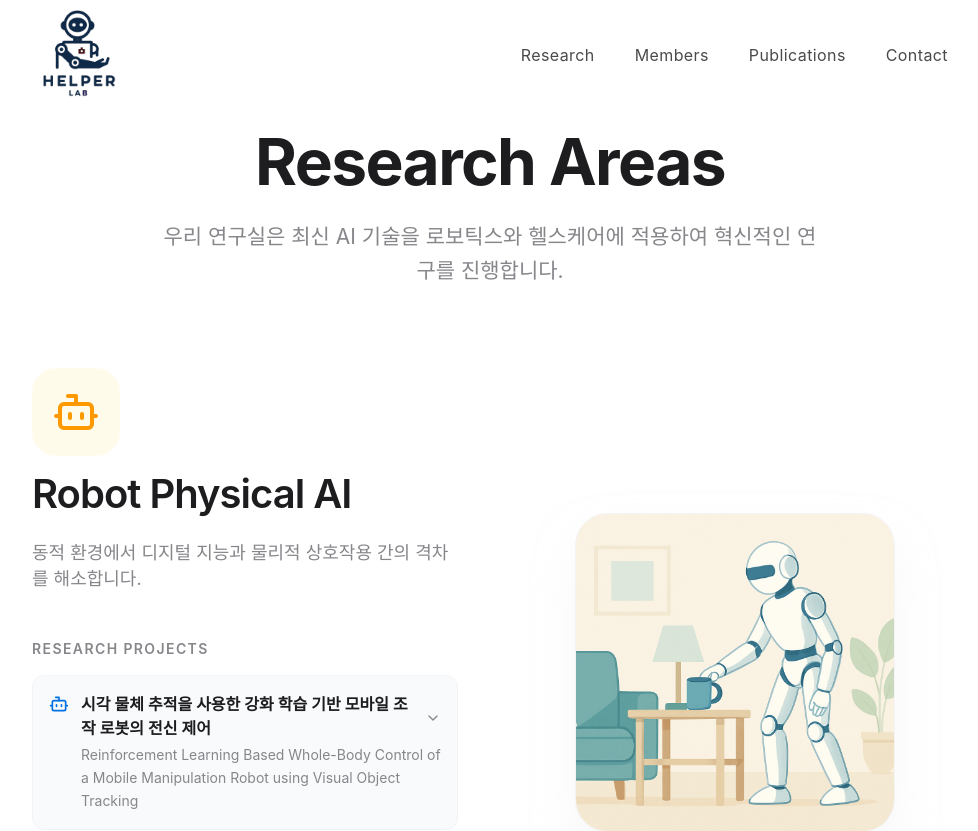
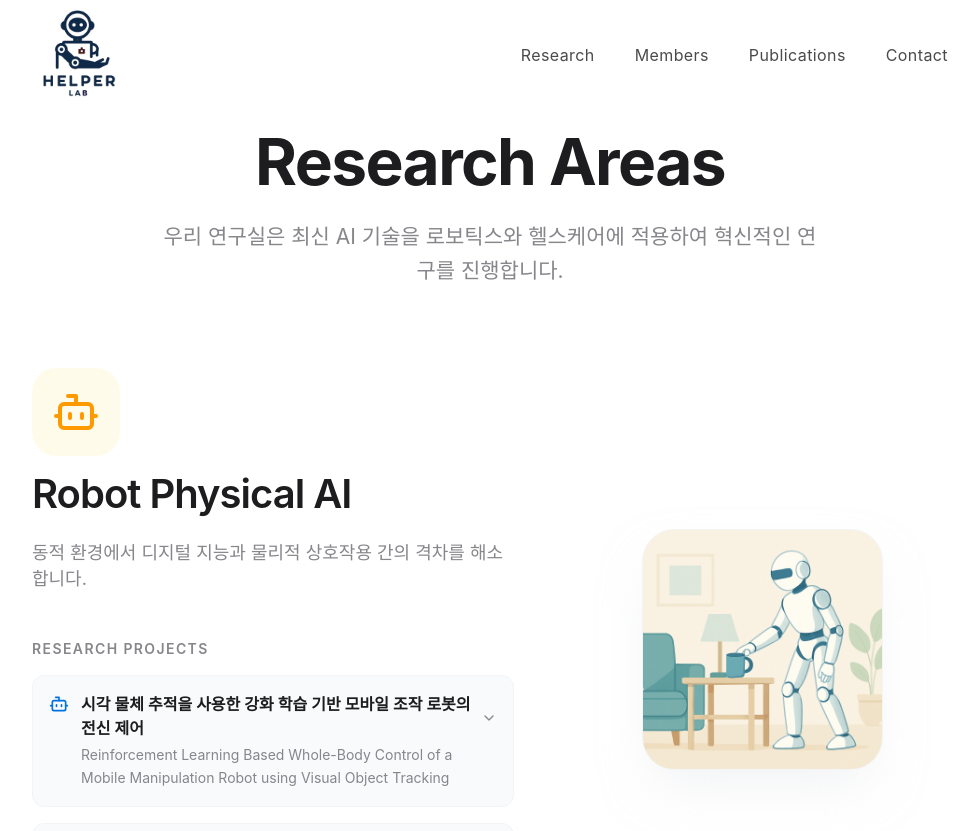
Before and after one commit to helperlab/hlab-skku.github.io, a Next.js app: page /research in a window 1280 px wide. Shown: the top 831 px of the page, without its empty margins (150-1128 px from the left). Built offline with nearby package versions, Linux system fonts and the light colour scheme.

Commit message:
데스크톱에서 Research Projects 박스 가로 크기 30% 증가 및 이미지 비율 조정

```diff
--- a/src/app/research/page.tsx
+++ b/src/app/research/page.tsx
@@ -546,7 +546,7 @@ export default function ResearchPage() {
                                     )}
                                 >
                                 {/* 왼쪽 컨테이너 (데스크톱에서만 사용) */}
-                                <div className="flex-1 flex flex-col space-y-6 order-1 md:order-none hidden md:flex">
+                                <div className="flex-[1.3] flex flex-col space-y-6 order-1 md:order-none hidden md:flex">
                                     {/* 제목/설명 */}
                                     <div className="space-y-6">
                                         <div className={cn("inline-flex p-5 rounded-3xl mb-4", area.color)}>
@@ -588,7 +588,7 @@ export default function ResearchPage() {
                                 {/* 이미지 */}
                                 <div className="flex-1 w-full flex justify-center order-2 -my-[19px] md:my-0">
                                     <div className={cn(
-                                        "aspect-square rounded-[32px] w-[52%] md:w-3/4 border border-gray-100 dark:border-gray-800 overflow-hidden bg-gray-50 dark:bg-[#111] shadow-2xl shadow-gray-200/50 dark:shadow-black relative",
+                                        "aspect-square rounded-[32px] w-[52%] md:w-[65%] border border-gray-100 dark:border-gray-800 overflow-hidden bg-gray-50 dark:bg-[#111] shadow-2xl shadow-gray-200/50 dark:shadow-black relative",
                                         // area.borderColor
                                     )}>
                                         <Image
```
